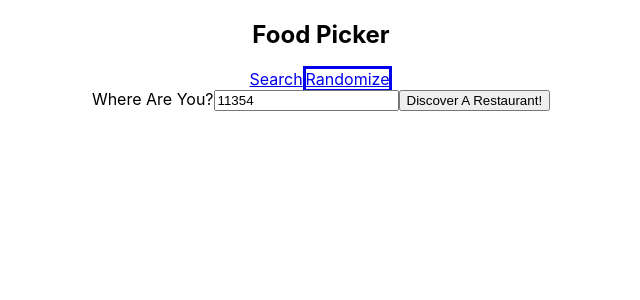
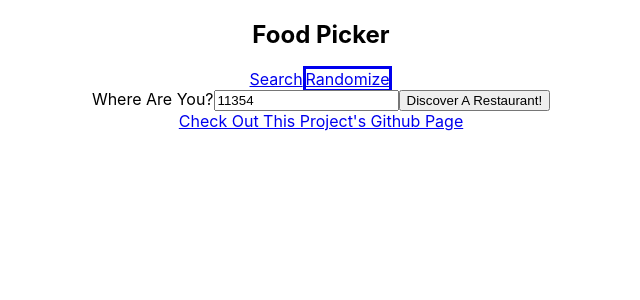
Before and after one commit to NeedsAUsername/food-picker, a React (Create React App) app: page /random in a window 1280 px wide. Shown: the top 300 px of the page, without its empty margins (319-959 px from the left). Built offline with nearby package versions, Linux system fonts and the light colour scheme.

Commit message:
adds footer with github link

```diff
--- a/src/App.js
+++ b/src/App.js
@@ -5,6 +5,7 @@ import SearchContainer from './search/container';
 import {BrowserRouter as Router, Route} from 'react-router-dom';
 import RandomizerContainer from './randomizer/container';
 import Navbar from './layout/navbar';
+import Footer from './layout/footer';
 
 const testing = () => {
   return (<div>testing</div>)
@@ -18,6 +19,7 @@ class App extends Component {
           <Navbar />
           <Route exact path='/' component={SearchContainer} />
           <Route exact path='/random' component={RandomizerContainer} />
+          <Footer />
         </div>
       </Router>
     );
--- /dev/null
+++ b/src/layout/footer.js
@@ -0,0 +1,7 @@
+import React from 'react';
+
+const footer = () => (
+  <div><a href="https://github.com/NeedsAUsername/food-picker" target="_blank">Check Out This Project's Github Page</a></div>
+)
+
+export default footer;
```
